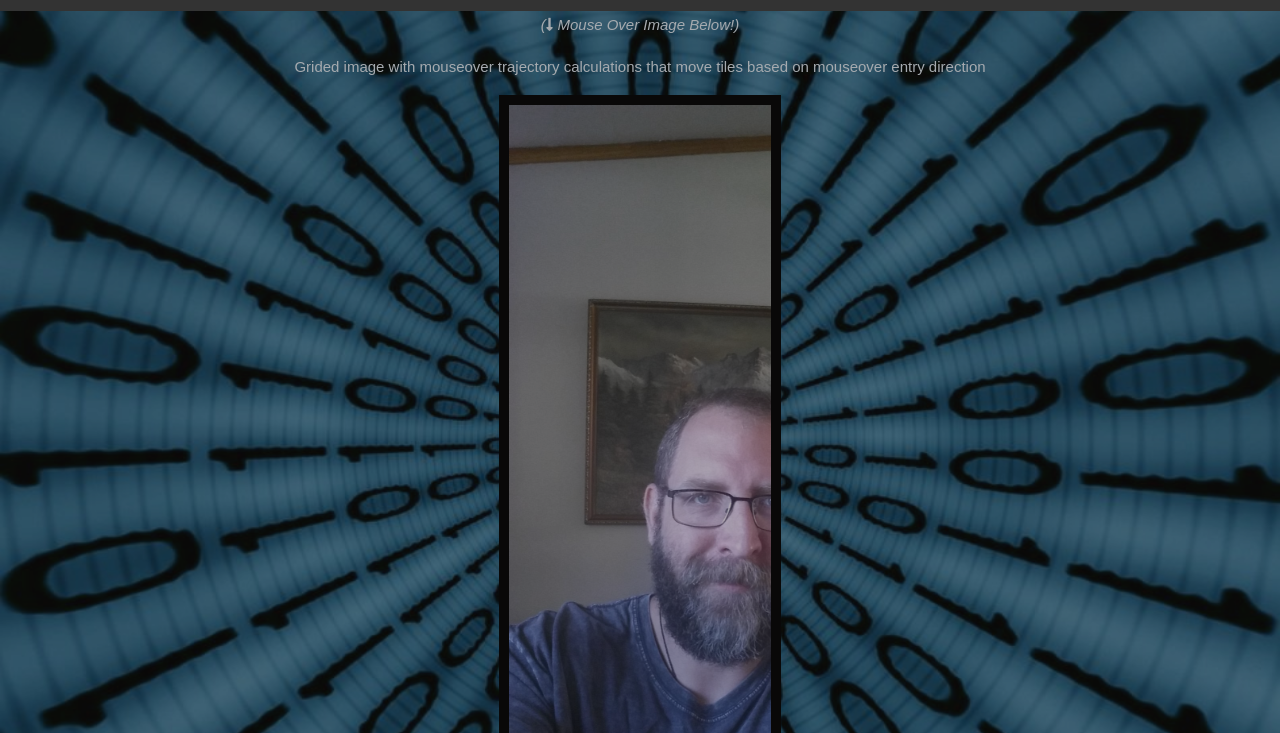
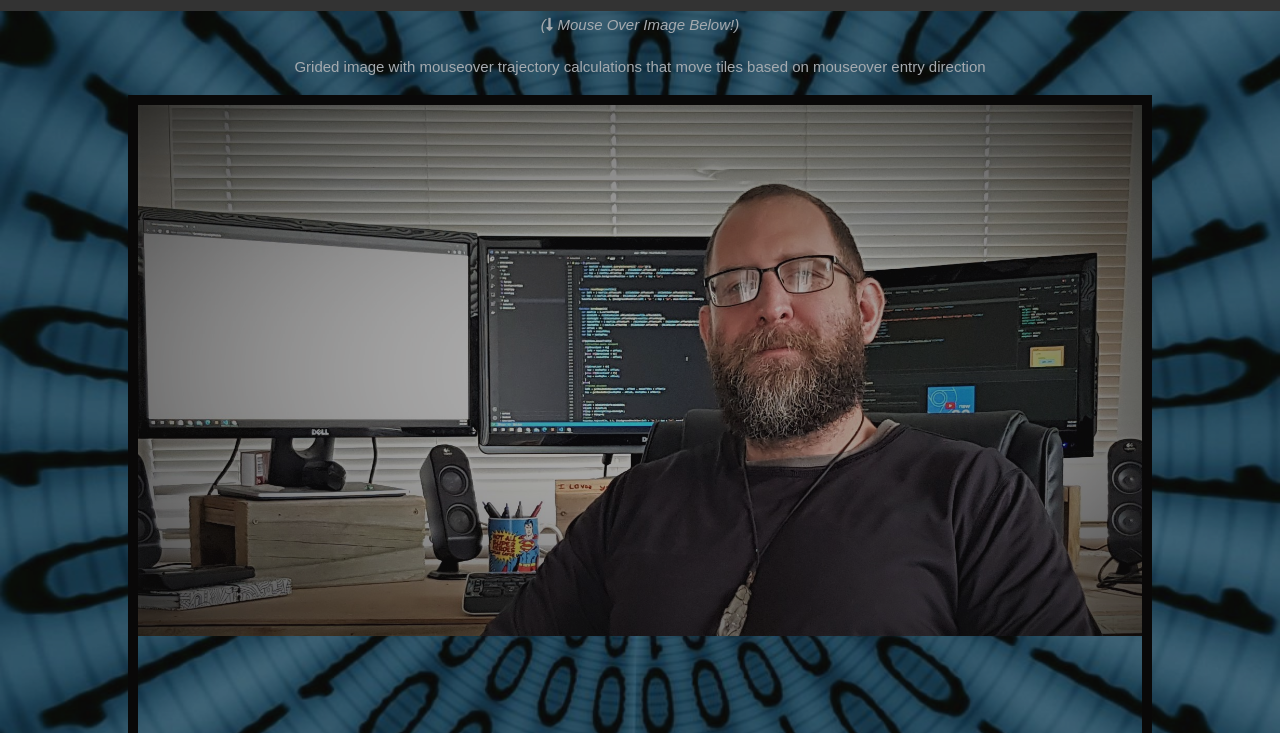
Before and after one commit to developerJared/developerjared.github.io, a plain HTML site: page index.html in a window 1280 px wide. Shown: the part 67-800 px from the top of the page. Drawn offline with nearby package versions, Linux system fonts and the light colour scheme.

Commit message:
Changed Image for better one

```diff
--- a/css/pp.css
+++ b/css/pp.css
@@ -75,7 +75,7 @@ h3 {
   border: 10px solid black;
   display: inline-block;
   position: relative;
-  width: 22%;
+  width: 80%;
   height: 768px;
   overflow: hidden;
   box-sizing: border-box;
--- a/js/pp.js
+++ b/js/pp.js
@@ -1,6 +1,6 @@
 // options
-var options = {
-    imgSrc : "./img/DeveloperJared.jpg",
+  var options = {
+    imgSrc : "./img/AtDeskMod.jpg",
     containerName : "tileContainer",
     grid : false,
     tileWidth : 50,
@@ -22,17 +22,14 @@ var options = {
   tileContainer = document.getElementsByClassName(options.containerName)[0];
 
   function init(){
-    var isMobile = navigator.userAgent.match(
-        /(iPhone|iPod|iPad|Android|webOS|BlackBerry|IEMobile|Opera Mini)/i)
-        console.log("Mobile: ", isMobile);
     if(options.grid == false)tileContainer.className += " noGrid";
     //preload image and get original image size, then create tiles
     var image = new Image();
     image.src = options.imgSrc;
     image.onload = function(e){
       imageLoaded = true;
-      imgOriginalWidth = e.currentTarget.width;
-      imgOriginalHeight = e.currentTarget.height;
+      imgOriginalWidth = 1971;
+      imgOriginalHeight = 1022;
       createTileHolder();
       checkTileNumber();
       positionImage();
@@ -146,7 +143,6 @@ var options = {
       }else if(directionX < 0){
         left = nowLeftPos - offset;
       }
-
       if(directionY > 0){
         top = nowTopPos + offset;
       }else if(directionY < 0){
```
Also changed, not shown: img/AtDeskMod.jpg (added), 1 other file.
